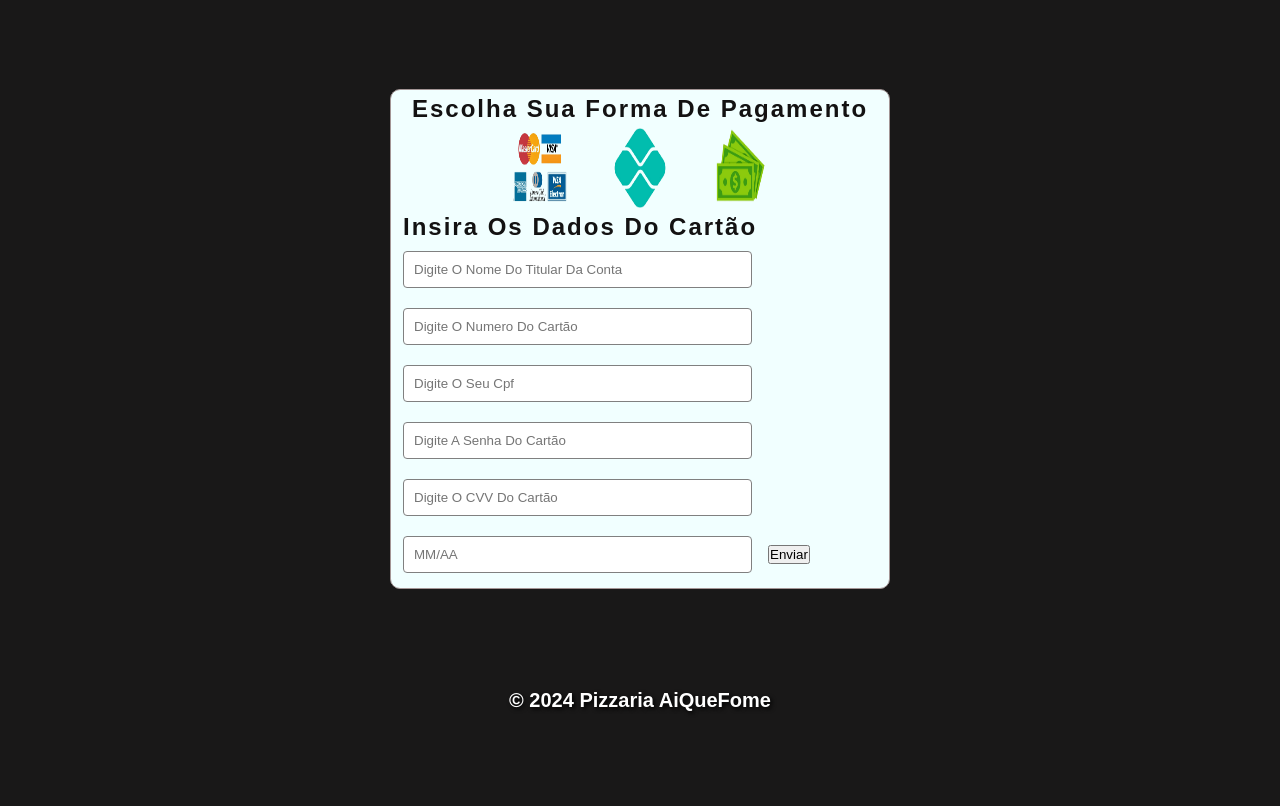
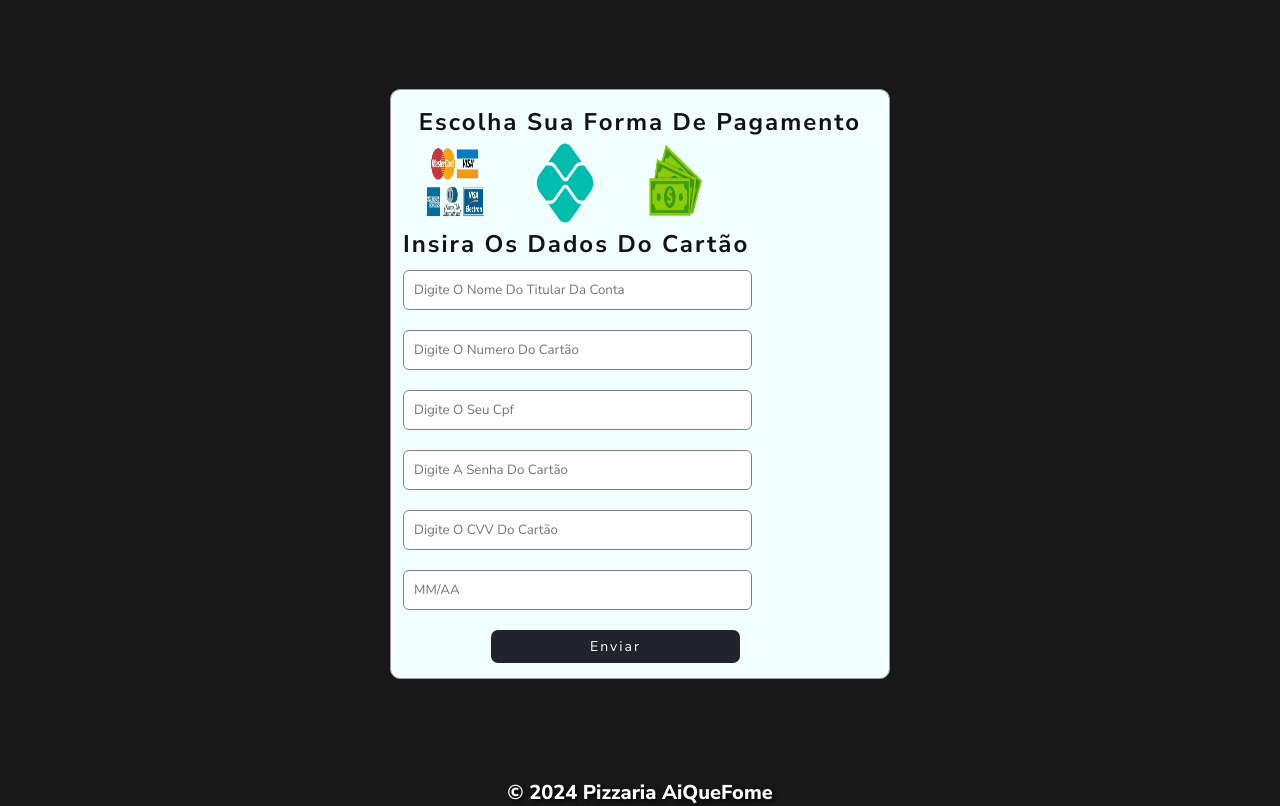
Before and after one commit to 1919anosandre/pizzaria, a plain HTML site: page formpag.html in a window 1280 px wide. Shown: the part 66-872 px from the top of the page. Before the commit the page ends 800 px from the top, so only its background shows below. Drawn offline with nearby package versions, Linux system fonts and the light colour scheme.

Commit message:
Update formpag.css

```diff
--- a/formpag.css
+++ b/formpag.css
@@ -1,17 +1,18 @@
-*{
+* {
   padding: 0;
-margin: 0 ;
+  margin: 0;
   box-sizing: border-box;
-font-family: Arial, Helvetica, sans-serif;
+  border: none;
+  font-family: 'Nunito Sans', sans-serif;
   text-transform: capitalize;
 }
 
-body{
+body {
   background-color: rgba(14, 13, 13, 0.952);
   height: 100%;
 }
 
-header nav ul li{
+header nav ul li {
   display: flex;
   top: 0;
   align-items: center;
@@ -43,6 +44,7 @@ width: 100%;
     color: orangered;
   }
 }
+
 .logo_pizzaria {
   font-size: 20px;
   letter-spacing: 2px;
@@ -61,12 +63,12 @@ width: 55px;
 
 }
 
-main{
+main {
   height: 100%;
   width: 100%;
 }
 
-.Caixa_Formpag{
+.Caixa_Formpag {
   display: flex;
   justify-content: center;
   flex-direction: column;
@@ -78,26 +80,45 @@ border: 1px solid rgb(163, 149, 149);
 
   width: 100%;
   max-width: 500px;
-height: 500px;
-overflow-y: auto;
+  height: 590px;
 }
 
-.Caixa_FormCartao{
+.Caixa_FormCartao {
   display: flex;
   flex-direction: column;
 }
 
-.Caixa_FormCartao input{
-background-color:#ffffff;
+.Caixa_FormCartao input {
+  background-color: #ffffff;
   color: rgb(39, 34, 34);
-border-radius: 4px;
+  border-radius: 6px;
   border: 1px solid gray;
   width: 70%;
   padding: 10px;
   margin: 0 12px 10px;
   margin-top: 10px;
 }
-.Caixa_Formpag h1{
+
+.Caixa_Formpag button {
+  width: 50%;
+  background-color: #23232e;
+  color: #ffffff;
+  padding: 7px;
+  border-radius: 7px;
+  margin: 0 100px;
+  margin-top: 10px;
+  font-size: 14px;
+  letter-spacing: 2px;
+}
+
+.Caixa_Formpag button:hover {
+  cursor: pointer;
+  background-color: rgba(17, 14, 14, 0.925);
+  transform: scale(1.01);
+  transition: 1s;
+}
+
+.Caixa_Formpag h1 {
   font-size: 1.5rem;
   font-weight: 700;
   letter-spacing: 2px;
@@ -106,20 +127,31 @@ color: rgb(19, 18, 18);
 
 }
 
-.Form-Pag-Img{
+
+.Form-Pag-Img {
   display: flex;
   justify-content: space-around;
+  margin-right: 150px;
 }
+
 .Form-Pag-Img img {
-width: 100px;
+  width: 110px;
   height: 90px;
   padding: 0 7%;
 }
 
-.Caixa_FormPix{
+.Form-Pag-Img img:hover {
+  cursor: pointer;
+  transform: scale(1.05);
+  transition: 1s;
+}
+
+
+.Caixa_FormPix {
   display: none;
 }
-.Caixa_FormDinheiro{
+
+.Caixa_FormDinheiro {
   display: none;
 }
 
```
Lines whose indentation alone changed are shown as unchanged.
